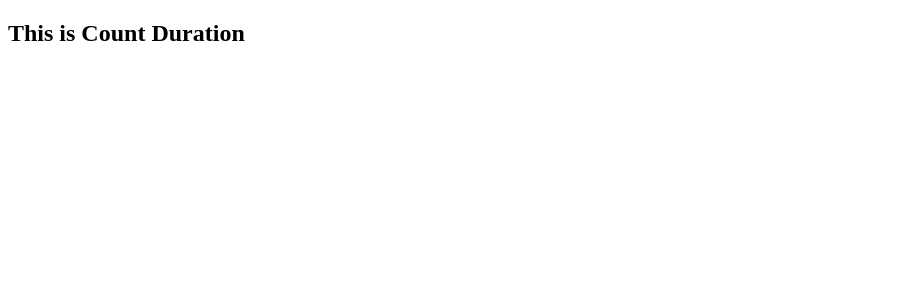
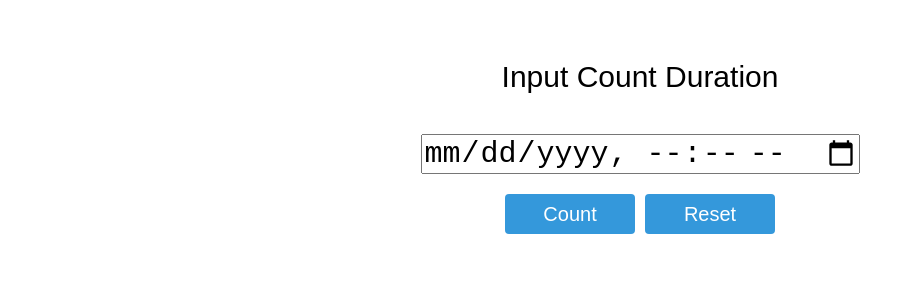
Before and after one commit to aryaprdni/B51-MICRO-CHALLENGE, a React (Vite) app: page /count-duration in a window 1280 px wide. Shown: the top 300 px of the page, without its empty margins (0-915 px from the left). Built offline with nearby package versions, Linux system fonts and the light colour scheme.

Commit message:
count-duration

```diff
--- /dev/null
+++ b/src/styles/CountDuration.module.css
@@ -0,0 +1,71 @@
+.container {
+    font-family: Arial, sans-serif;
+    text-align: center;
+    margin: 20px;
+    margin-top: 60px;
+}
+
+.container p {
+    font-size: 30px;
+}
+
+.container input {
+    font-size: 30px;
+    margin: 10px 0;
+}
+
+.buttons button {
+    margin: 5px;
+    font-size: 20px;
+    width: 130px;
+    height: 40px;
+    margin-top: 10px;
+    padding: 8px 16px;
+    background-color: #3498db;
+    color: white;
+    border: none;
+    border-radius: 4px;
+    cursor: pointer;
+}
+
+.resultContainer {
+    margin-top: 20px;
+    display: flex;
+    flex-direction: column;
+    justify-content: center;
+    align-items: center;
+}
+
+.resultContainer p {
+    text-align: center;
+}
+
+.result {
+    display: flex;
+    justify-content: center;
+    align-items: center;
+    background-color: #3498db;
+    height: 100px;
+    width: 400px;
+    border-radius: 5px;
+    box-shadow: 1px 1px 5px rgba(0, 0, 0, 0.5);
+}
+
+.timeBox {
+    margin: 0 10px;
+    padding: 10px;
+    background-color: #fff;
+    height: 45px;
+    border: none;
+    border-radius: 5px;
+    box-shadow: 1px 1px 2px rgba(0, 0, 0, 0.3);
+}
+
+.time {
+    font-size: 24px;
+    font-weight: bold;
+}
+
+.label {
+    font-size: 14px;
+}
--- a/src/views/CountDuration.jsx
+++ b/src/views/CountDuration.jsx
@@ -1,7 +1,95 @@
-const CountDuration = () => (
-    <div>
-        <h2>This is Count Duration</h2>
-    </div>
-);
+import { useState, useEffect } from 'react';
+import styles from '../styles/CountDuration.module.css';
+
+const CountDuration = () => {
+    const [startDateTime, setStartDateTime] = useState('');
+    const [counting, setCounting] = useState(false);
+    const [remainingDuration, setRemainingDuration] = useState(null);
+
+    const handleDateTimeChange = (event) => {
+        setStartDateTime(event.target.value);
+    };
+
+    const handleCount = () => {
+        if (!startDateTime) {
+            alert('Please select a start date and time.');
+            return;
+        }
+
+        setCounting(true);
+    };
+
+    const handleReset = () => {
+        setStartDateTime('');
+        setCounting(false);
+        setRemainingDuration(null);
+    };
+
+    useEffect(() => {
+        let intervalId;
+
+        if (counting && startDateTime) {
+            const inputTime = new Date(startDateTime).getTime();
+
+            intervalId = setInterval(() => {
+                const currentTime = new Date().getTime();
+                const remainingDurationInMillis = Math.max(0, inputTime - currentTime);
+
+                setRemainingDuration(remainingDurationInMillis);
+            }, 1000);
+        } else {
+            setRemainingDuration(null);
+        }
+
+        return () => {
+            clearInterval(intervalId);
+        };
+    }, [counting, startDateTime]);
+
+    const formatTime = (timeInMillis) => {
+        const seconds = Math.floor((timeInMillis / 1000) % 60);
+        const minutes = Math.floor((timeInMillis / (1000 * 60)) % 60);
+        const hours = Math.floor((timeInMillis / (1000 * 60 * 60)) % 24);
+        const days = Math.floor(timeInMillis / (1000 * 60 * 60 * 24));
+
+        return { days, hours, minutes, seconds };
+    };
+
+    return (
+        <div className={styles.container}>
+            <label>
+                <p>Input Count Duration</p>
+                <input type="datetime-local" value={startDateTime} onChange={handleDateTimeChange} />
+            </label>
+            <div className={styles.buttons}>
+                <button onClick={handleCount}>Count</button>
+                <button onClick={handleReset}>Reset</button>
+            </div>
+            {remainingDuration !== null && (
+                <div className={styles.resultContainer}>
+                    <p>Remaining Duration:</p>
+                    <div className={styles.result}>
+                        <div className={styles.timeBox}>
+                            <div className={styles.time}>{formatTime(remainingDuration).days}</div>
+                            <div className={styles.label}>days</div>
+                        </div>
+                        <div className={styles.timeBox}>
+                            <div className={styles.time}>{formatTime(remainingDuration).hours}</div>
+                            <div className={styles.label}>hours</div>
+                        </div>
+                        <div className={styles.timeBox}>
+                            <div className={styles.time}>{formatTime(remainingDuration).minutes}</div>
+                            <div className={styles.label}>minutes</div>
+                        </div>
+                        <div className={styles.timeBox}>
+                            <div className={styles.time}>{formatTime(remainingDuration).seconds}</div>
+                            <div className={styles.label}>seconds</div>
+                        </div>
+                    </div>
+                </div>
+            )}
+        </div>
+    );
+};
 
 export default CountDuration;
```
